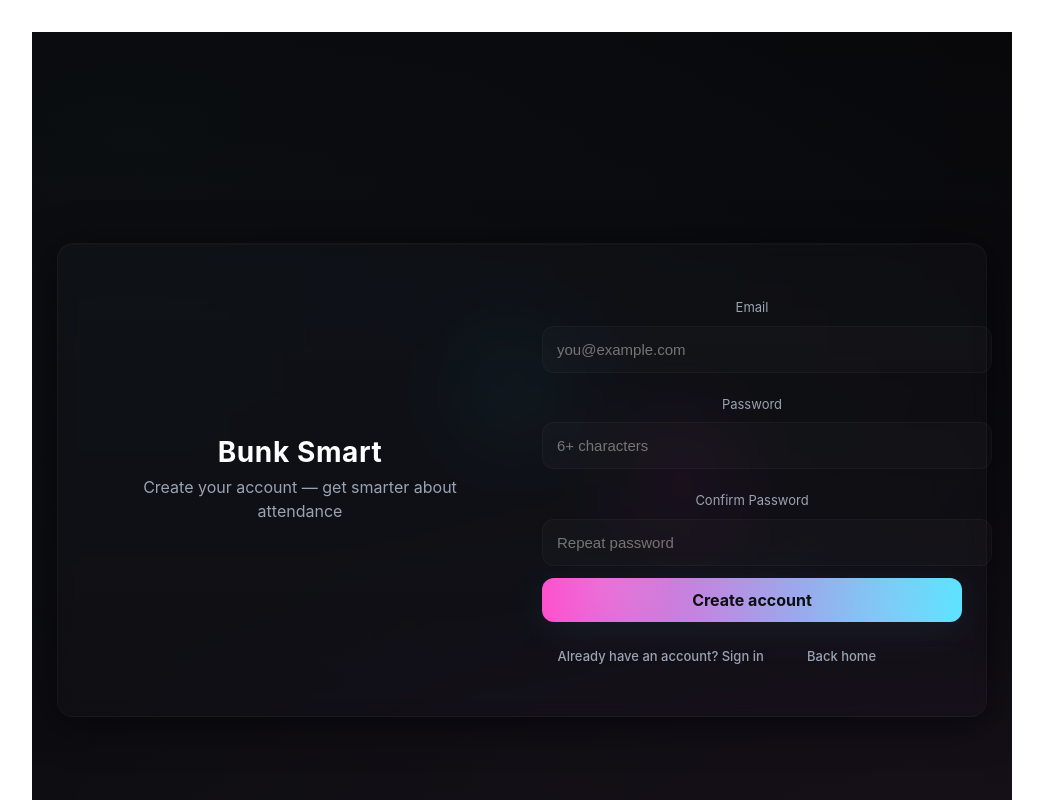
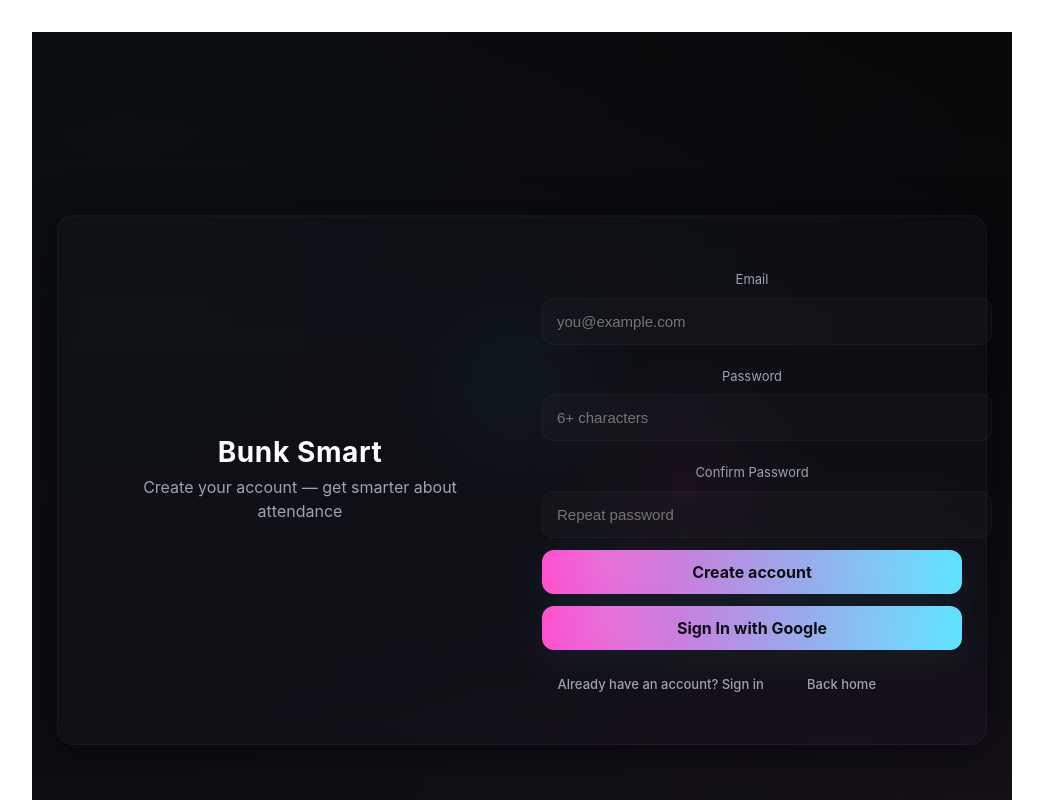
Before and after one commit to Charul192/Attendance-Management-App, a React (Vite) app in the folder frontend/: page /signup in a window 1280 px wide. Shown: the top 800 px of the page, without its empty margins (118-1161 px from the left). Built offline with nearby package versions, Linux system fonts and the light colour scheme.

Commit message:
Added SignIn with Google

```diff
--- a/frontend/src/assets/SignUp.jsx
+++ b/frontend/src/assets/SignUp.jsx
@@ -1,6 +1,6 @@
 // SignUp.jsx
 import React, { useState, useEffect, useRef } from "react";
-import { getAuth, createUserWithEmailAndPassword } from "firebase/auth";
+import { getAuth, createUserWithEmailAndPassword, GoogleAuthProvider, signInWithPopup } from "firebase/auth";
 import { app } from "./partials/firebase.js"; // ensure this exports `app`
 import { useNavigate } from "react-router-dom";
 import { gsap } from "gsap";
@@ -8,6 +8,7 @@
 import logo from "./partials/ChatGPT Image Aug 14, 2025, 10_11_33 PM.png"; // replace with your actual logo path
 
 const auth = getAuth(app);
+const googleProvider = new GoogleAuthProvider();
 
 export default function SignUp() {
   const [email, setEmail] = useState("");
@@ -18,6 +19,18 @@
   const wrapRef = useRef(null);
   const navigate = useNavigate();
   const [isSignedUp, setIsSignedUp] = useState(false);
+  const signupWithGoogle = () => {
+  signInWithPopup(auth, googleProvider)
+    .then((result) => {
+      console.log("Google signed in user:", result.user);
+      navigate("/"); // redirect after login
+    })
+    .catch((error) => {
+      console.error("Google sign-in error:", error);
+      setErr("Google sign-in failed. Please try again.");
+    });
+};
+
 
   useEffect(() => {
     if (wrapRef.current) {
@@ -132,6 +145,11 @@
             {loading ? "Creating account..." : "Create account"}
           </button>
 
+          <button className="cta-btn" type="button" onClick={signupWithGoogle}>
+            <span className="glow" />
+            Sign In with Google
+          </button>
+
           <div className="extras">
             <button
               type="button"
```
